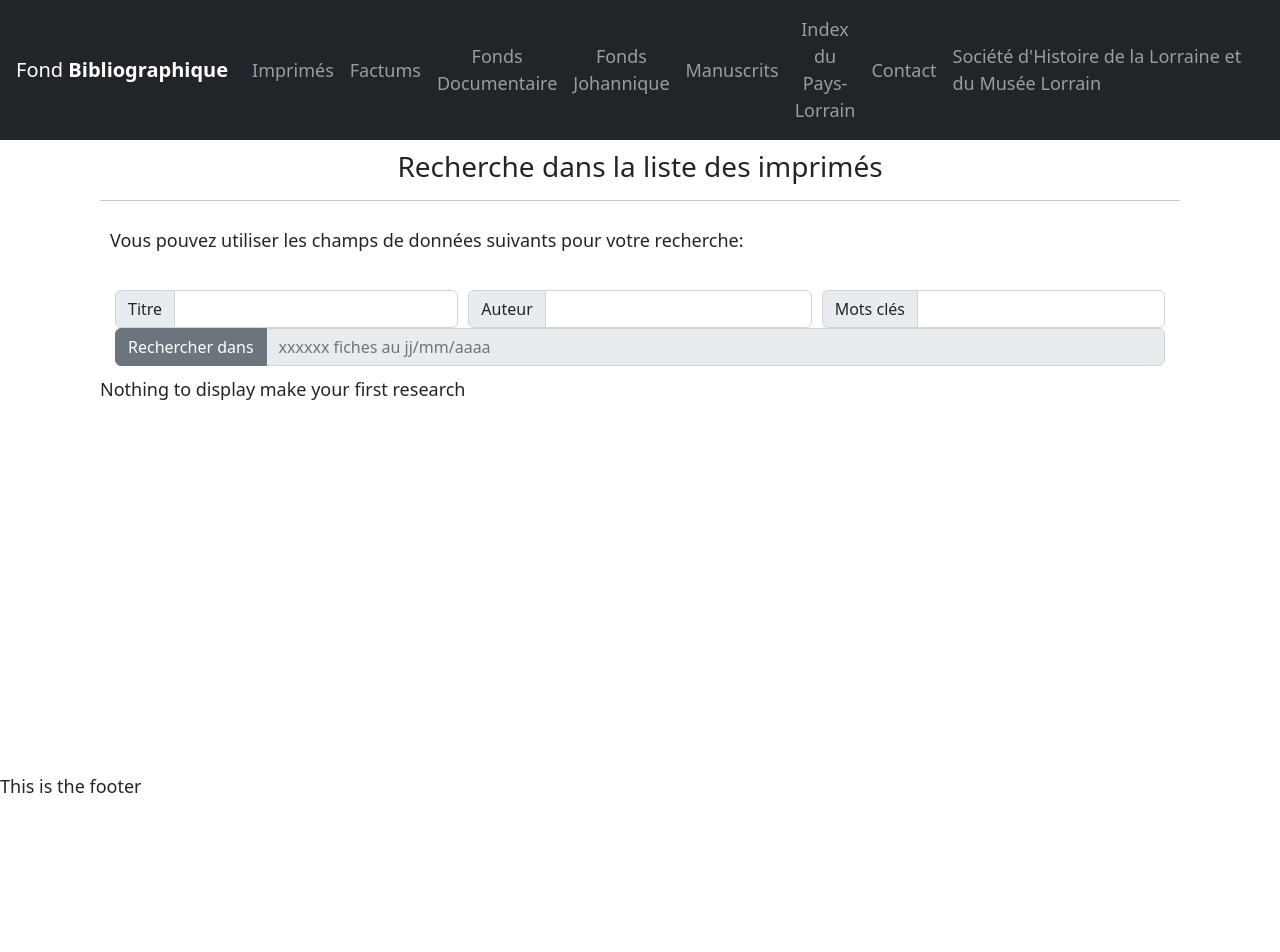
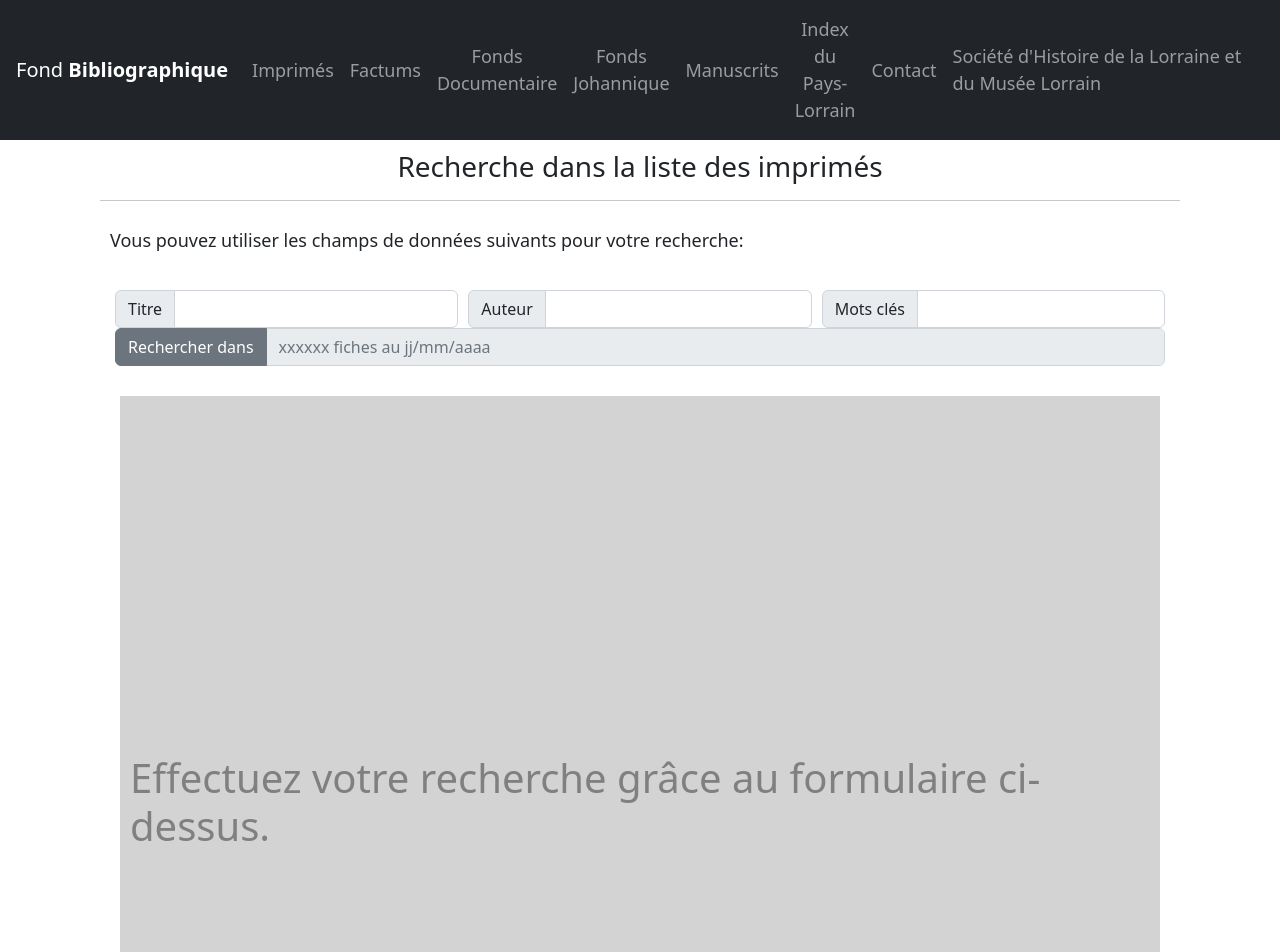
Before and after one commit to loicbefve/BiblioSHLML, a React (Vite) app: page /imprimes in a window 1280 px wide. Shown: the top 952 px of the page. Before the commit the page ends 800 px from the top, so only its background shows below. Built offline with nearby package versions, Linux system fonts and the light colour scheme.

Commit message:
Réalisation du composant demandant à l'utilisateur d'effectuer sa première recherche

```diff
--- a/src/components/ResultsViewer.tsx
+++ b/src/components/ResultsViewer.tsx
@@ -1,18 +1,8 @@
-import styled from 'styled-components';
 import { useEffect, useState } from 'react';
 import { useLocation } from 'react-router-dom';
 import { ImprimeResearchResult } from '../utils/Types';
 import ImageViewer from './ImageViewer';
 import MetadataViewer from './metadata/MetadataViewer';
-
-/* STYLED COMPONENTS */
-const ResultDisplayContainer = styled.div`
-  background-color: lightgrey;
-  display: flex;
-  flex-direction: row;
-  padding: 10px;
-  margin: 20px;
-`;
 
 function parseHash(hashToParse: string, results: ImprimeResearchResult[]) {
   console.log('parseHash called', results);
@@ -73,7 +63,7 @@ function ResultsViewer({ results }: IProps) {
   const currentResult = results[currentDataIndex];
 
   return (
-    <ResultDisplayContainer>
+    <>
       <ImageViewer
         images={currentResult.urls}
         currentImageIndex={currentImageIndex}
@@ -84,7 +74,7 @@ function ResultsViewer({ results }: IProps) {
         currentDataIndex={currentDataIndex}
         setCurrentDataIndex={setCurrentDataIndex}
       />
-    </ResultDisplayContainer>
+    </>
   );
 }
 
--- a/src/components/SearchComponent.tsx
+++ b/src/components/SearchComponent.tsx
@@ -1,9 +1,19 @@
 import { useCallback, useEffect, useState } from 'react';
 import { useSearchParams } from 'react-router-dom';
+import styled from 'styled-components';
 import { PageState, ImprimeResearchResult } from '../utils/Types';
 import mockData from '../utils/MockData';
 import ResultsViewer from './ResultsViewer';
 import SearchBar from './SearchBar';
+import SearchInvitation from './SearchInvitation';
+
+const ResultDisplayContainer = styled.div`
+  background-color: lightgrey;
+  display: flex;
+  flex-direction: row;
+  padding: 10px;
+  margin: 20px;
+`;
 
 /* FUNCTIONS */
 function simulateAsyncRequest(): Promise<string> {
@@ -58,7 +68,7 @@ function SearchComponent() {
   const renderResults = () => {
     switch (pageState) {
       case PageState.NoData:
-        return <div>Nothing to display make your first research</div>;
+        return <SearchInvitation />;
       case PageState.Loading:
         return <div>Loading the data</div>;
       case PageState.Loaded:
@@ -72,7 +82,7 @@ function SearchComponent() {
   return (
     <>
       <SearchBar onSearch={handleSearch} />
-      {renderResults()}
+      <ResultDisplayContainer>{renderResults()}</ResultDisplayContainer>
     </>
   );
 }
--- /dev/null
+++ b/src/components/SearchInvitation.tsx
@@ -0,0 +1,23 @@
+import styled from 'styled-components';
+
+const SearchInvitationContainer = styled.div`
+  flex: 1;
+  display: flex;
+  justify-content: center;
+  height: 800px;
+  align-items: center;
+  color: gray;
+`;
+
+const SearchInvitationText = styled.h1``;
+function SearchInvitation() {
+  return (
+    <SearchInvitationContainer>
+      <SearchInvitationText>
+        Effectuez votre recherche grâce au formulaire ci-dessus.
+      </SearchInvitationText>
+    </SearchInvitationContainer>
+  );
+}
+
+export default SearchInvitation;
```
